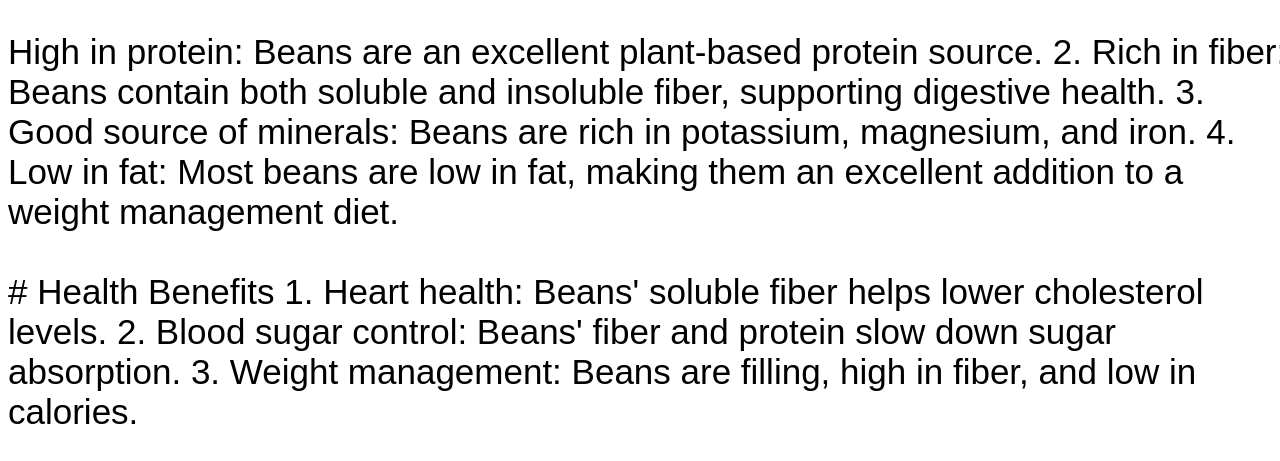
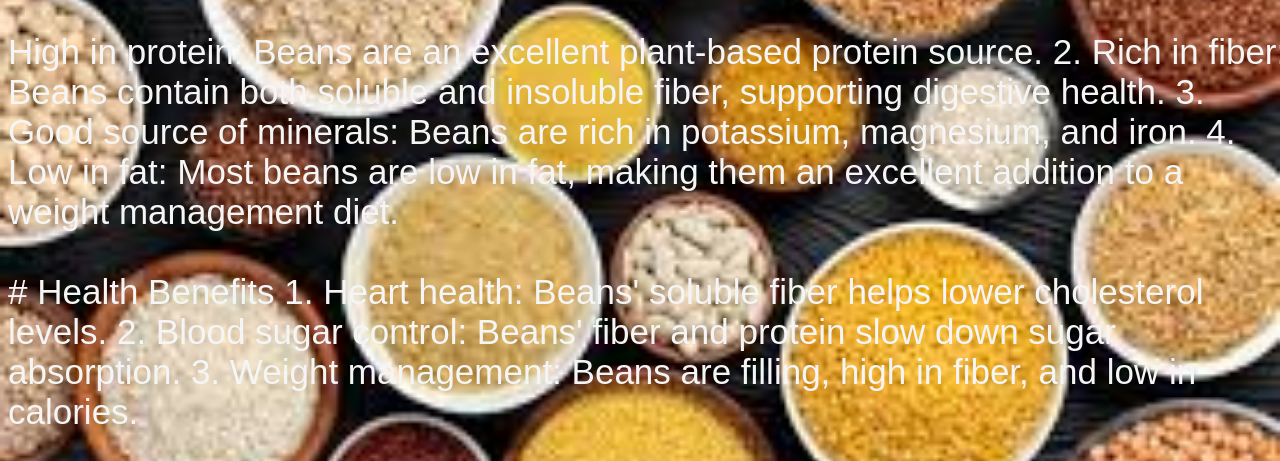
Before and after one commit to Anxious-png/project-test, a plain HTML site: page beans.html in a window 1280 px wide. Shown: the part 142-603 px from the top of the page. Drawn offline with Linux system fonts and the light colour scheme.

Commit message:
added changes

```diff
--- a/beans.html
+++ b/beans.html
@@ -7,12 +7,12 @@
     <style>
         body {
             font-family: Arial, sans-serif;
-            background-image: url(/gallery/);
+            background-image: url(/gallery/mg.jpeg);
             width: 100%;
             background-size: cover;
             background-repeat: no-repeat;
             font-size: 35px;
-            color: black;
+            color: whitesmoke;
         }
     </style>
 </head>
```
Also changed, not shown: gnuts.html (+1 -1 lines), gallery/OIP.jpeg (added).
